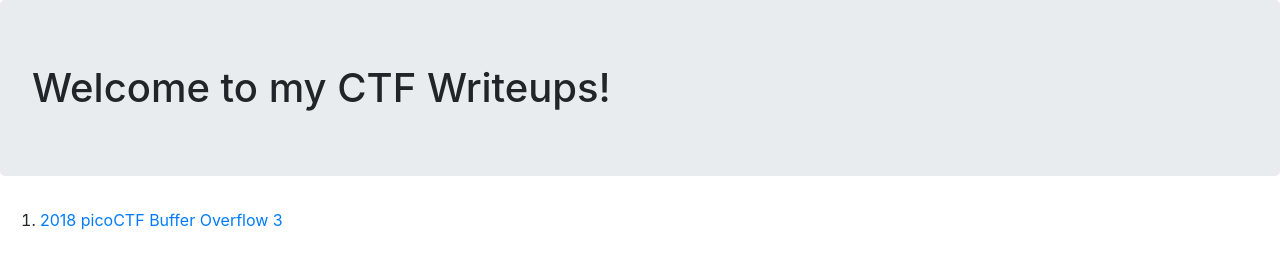
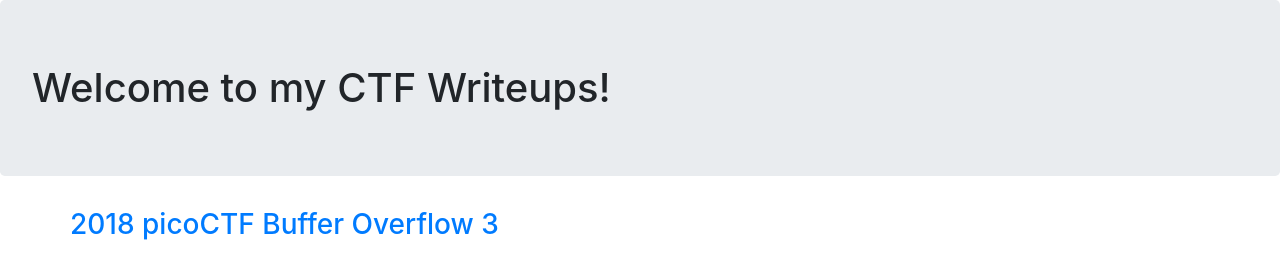
Before and after one commit to johnflakejr/johnflakejr.github.io, a plain HTML site: page index.html in a window 1280 px wide. Drawn offline with nearby package versions, Linux system fonts and the light colour scheme.

Commit message:
Changing index look

```diff
--- a/index.html
+++ b/index.html
@@ -5,7 +5,9 @@
 </head>
 <body>
 	<h1 class="jumbotron">Welcome to my CTF Writeups!</h1>
-	<ol>
-		<li><a href="./ctfs/buffer_overflow_3.html">2018 picoCTF Buffer Overflow 3</li>
-	</ol>
+<div class="container">
+	<div class="row">
+		<h3><a href="./ctfs/buffer_overflow_3.html">2018 picoCTF Buffer Overflow 3</h3>
+	</div>
+</div>
 </body>
```
